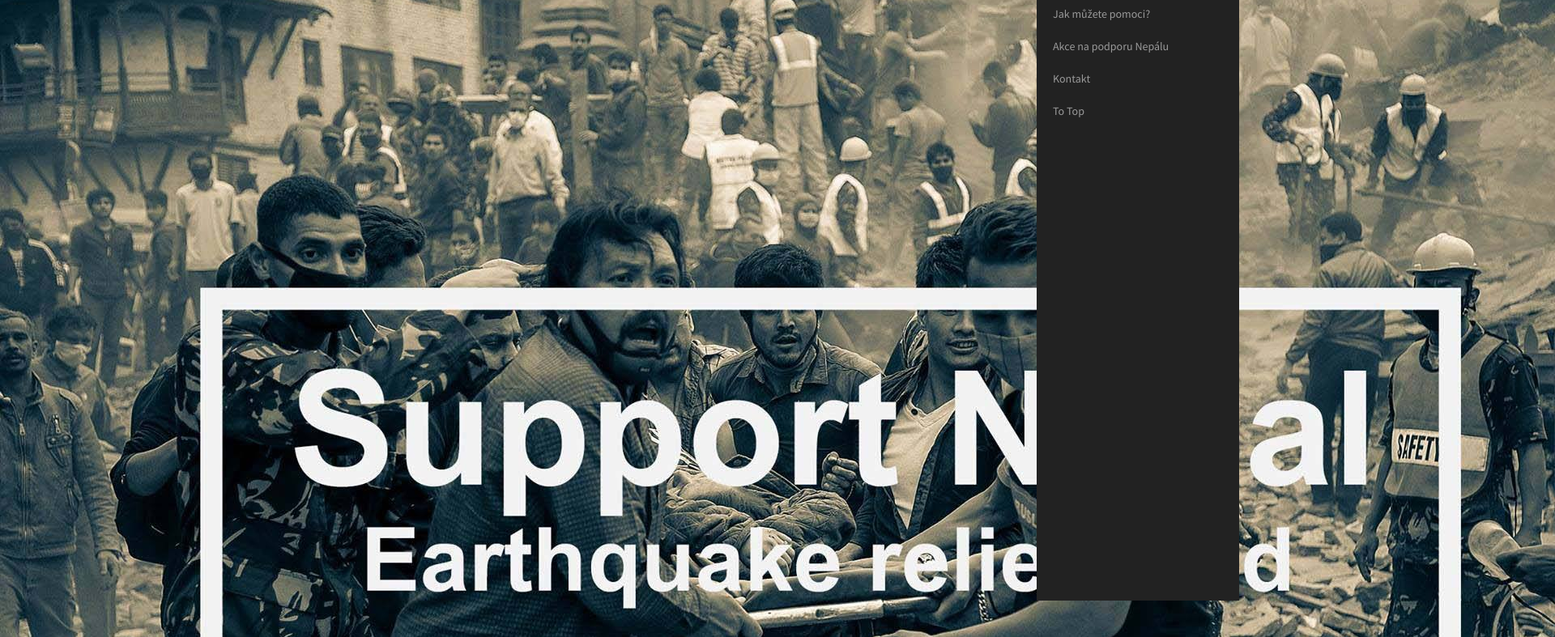
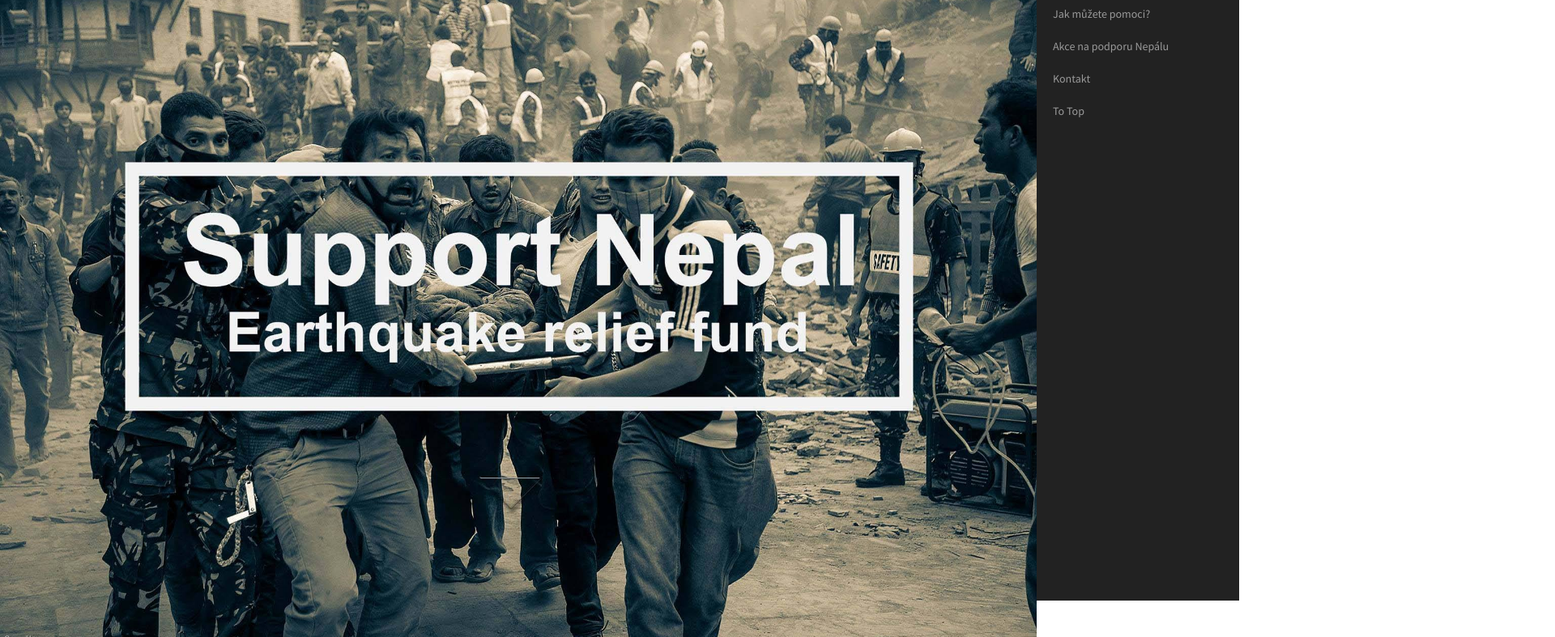
Before and after one commit to roooseon/NRNA-website, a plain HTML site: page index.html in a window 1280 px wide. Shown: the part 58-845 px from the top of the page at 81% size, 1920 px wide, since content can reach past the window. Drawn offline with Linux system fonts and the light colour scheme.

Commit message:
added #bg

```diff
--- a/css/stylish-portfolio.css
+++ b/css/stylish-portfolio.css
@@ -42,6 +42,10 @@ body {
 
 /* Custom Button Styles */
 
+#bg {
+	max-width: 100%;
+	height: auto;
+}
 .btn-dark {
     border-radius: 0;
     color: #fff;
@@ -166,7 +170,7 @@ hr.small {
     position: relative;
     width: 100%;
     height: 100%;
-    background: url(../img/bg.jpg) no-repeat center center scroll;
+   /*background: url(../img/bg.jpg) no-repeat center center scroll;*/
     -webkit-background-size: cover;
     -moz-background-size: cover;
     background-size: cover;
```
